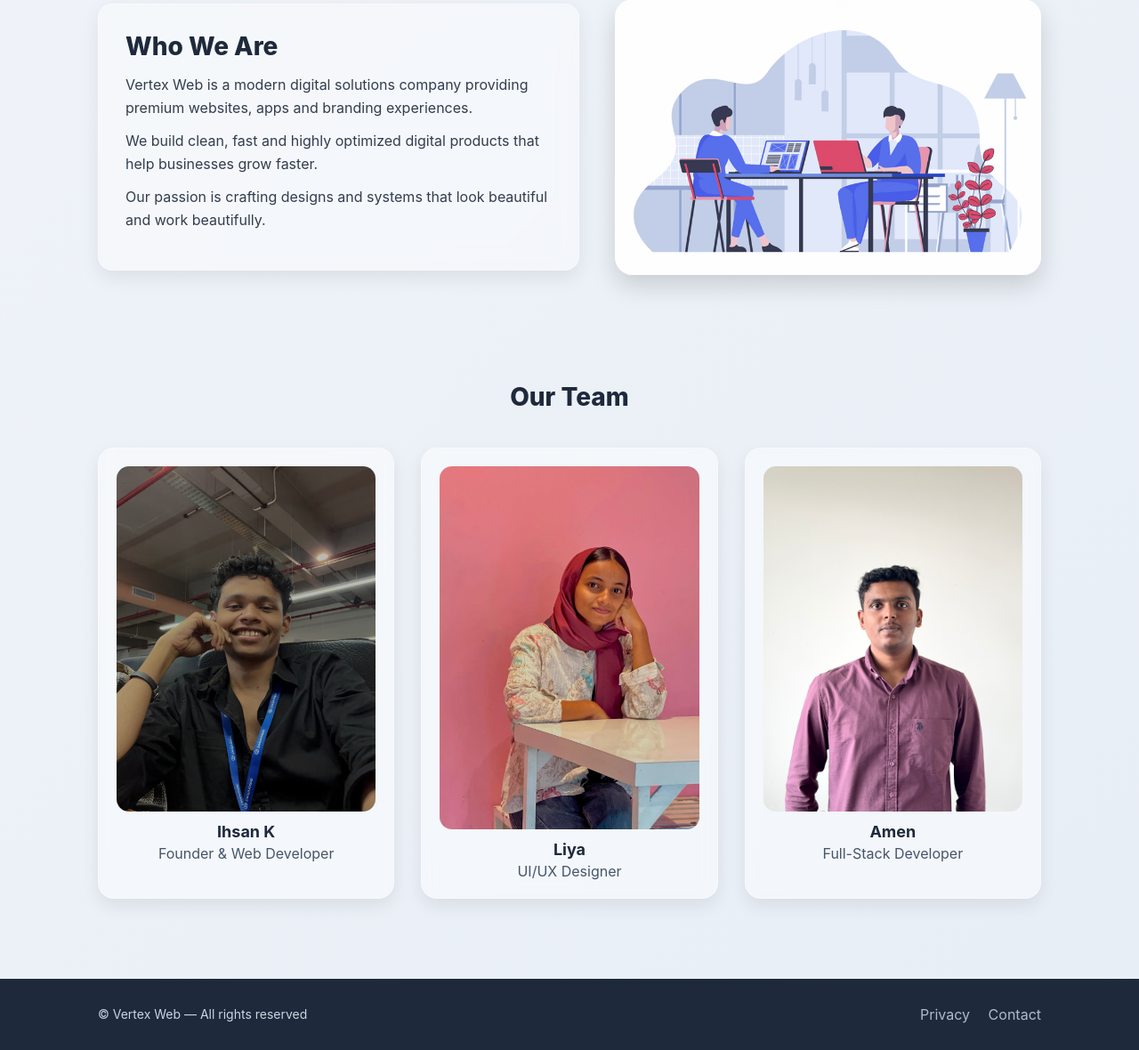
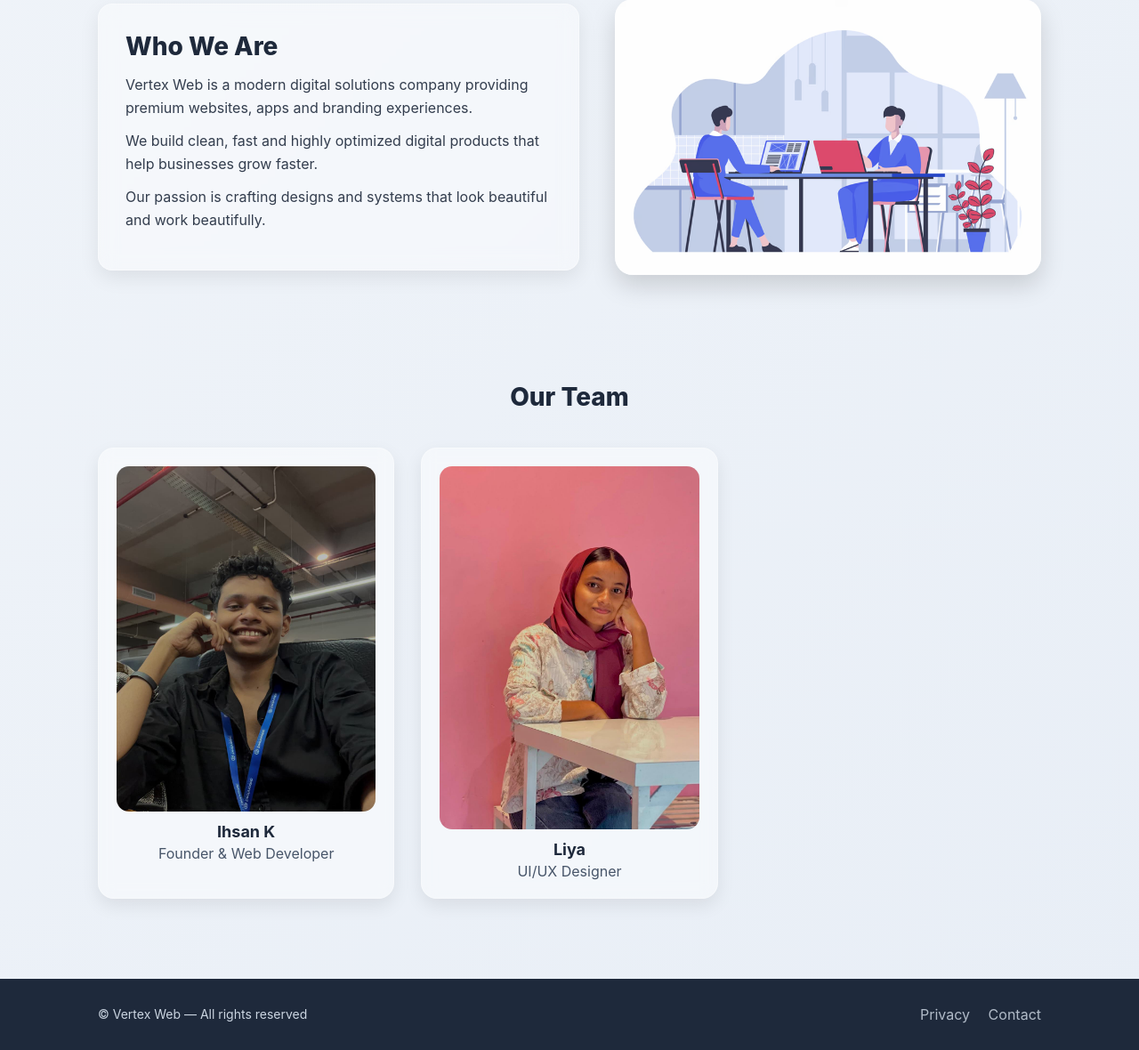
Before and after one commit to ihsanshanu03-pixel/vertex, a Django app: template portfolio/templates/about.html in a window 1280 px wide. Shown: the part 451-1631 px from the top of the page at 89% size. Run offline with Django 3.2, Linux system fonts and the light colour scheme; the template is opened without the code that fills it, so the values that code supplies are empty.

Commit message:
Second commit: add/modify files

```diff
--- a/portfolio/templates/about.html
+++ b/portfolio/templates/about.html
@@ -259,12 +259,6 @@
           <p>UI/UX Designer</p>
         </div>
 
-        <div class="team-item">
-          <img src="{% static 'images/IMG_3524.jpg' %}" alt="Amen">
-          <h4>Amen</h4>
-          <p>Full-Stack Developer</p>
-        </div>
-
       </div>
     </div>
   </section>
```
